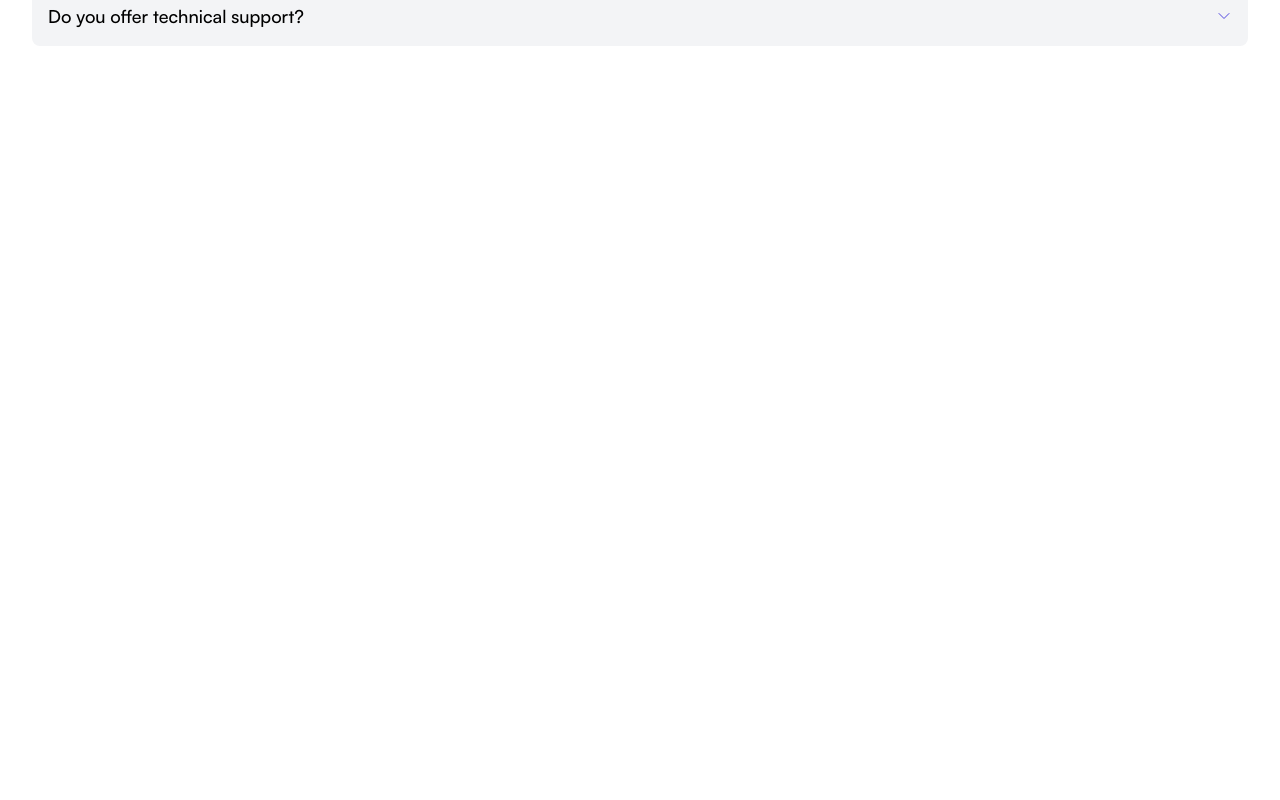
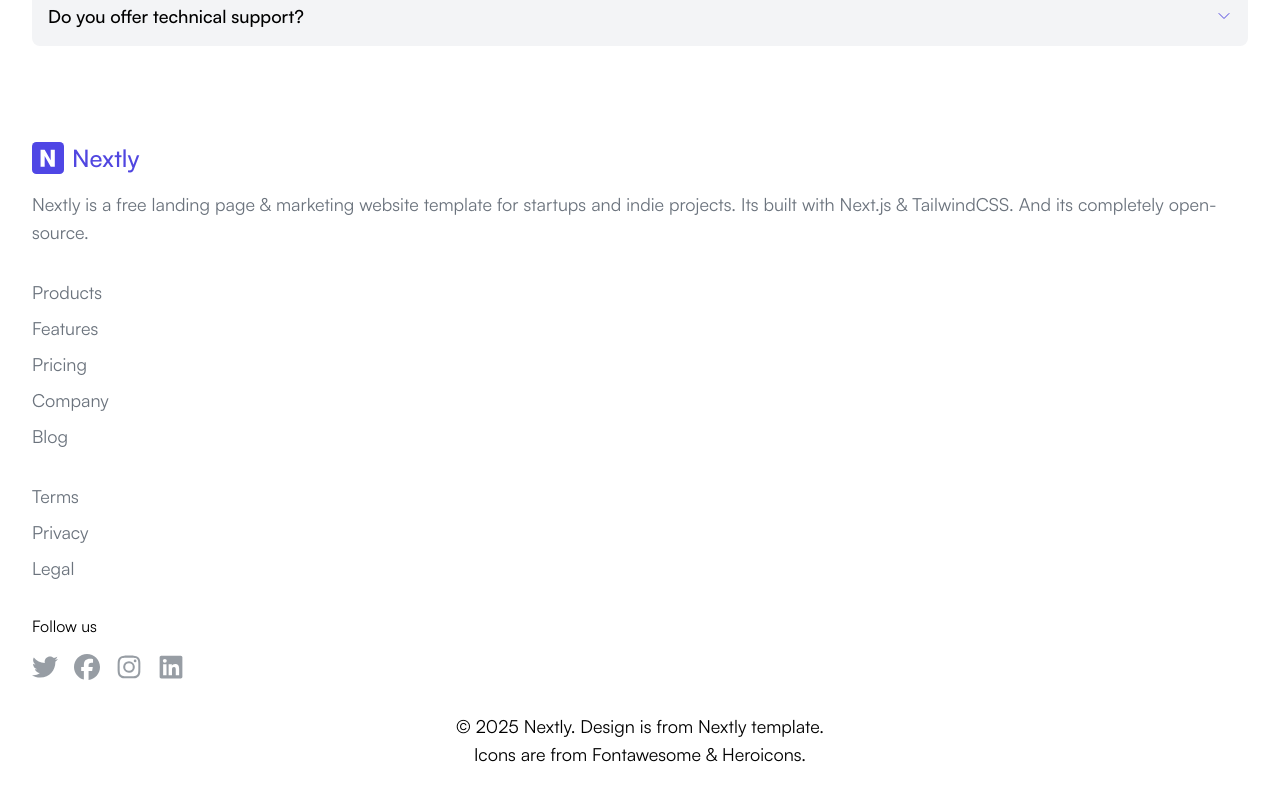
Before and after one commit to SayeemZaman/Nextly-Landing-Page, a React (Vite) app: page / in a window 1280 px wide. Shown: the part 6340-7140 px from the top of the page. Before the commit the page ends 6498 px from the top, so only its background shows below. Built offline with nearby package versions, Linux system fonts and the light colour scheme.

Commit message:
add Footer

```diff
--- a/src/App.jsx
+++ b/src/App.jsx
@@ -4,6 +4,7 @@ import Benefits from './components/Benefits';
 import Video from "./components/Video";
 import Testimonials from "./components/Testimonials";
 import FaqList from "./components/FaqList"
+import Footer from "./components/Footer";
 
 function App() {
   return (
@@ -14,6 +15,7 @@ function App() {
       <Video />
       <Testimonials />
       <FaqList />
+      <Footer />
     </div>
   )
 }
--- /dev/null
+++ b/src/components/Footer.jsx
@@ -0,0 +1,50 @@
+import Social from "./Social";
+import logo from "../assets/images/logo.svg";
+
+const data1 = ["Products", "Features", "Pricing", "Company", "Blog"];
+const data2 = ["Terms", "Privacy", "Legal"];
+
+function Link({item}){
+  return (
+    <p className="my-[8px] text-lg text-slate-gray hover:text-prime transition">
+      {item}
+    </p>
+  );
+};
+
+function LinkList({arr}){
+  return (
+    <div className="my-[32px]">
+      {arr.map((item, i) => (
+        <Link key={i} item={item} />
+      ))}
+    </div>
+  )
+};
+
+export default function Footer(){
+  return (
+    <footer>
+      <div className="flex gap-[8px] items-center my-[16px]">
+        <img className="w-[32px]" src={logo} alt="Logo" />
+        <p className="font-medium text-prime text-2xl">Nextly</p>
+      </div>
+      <p className="text-slate-gray text-lg">
+        Nextly is a free landing page & marketing website template for startups and indie projects.
+        Its built with Next.js & TailwindCSS. And its completely open-source.
+      </p>
+      <div>
+        <LinkList arr={data1} />
+        <LinkList arr={data2} />
+      </div>
+      <div className="my-[16px] flex flex-col gap-[16px]">
+        <p className="text-black">Follow us</p>
+        <Social />
+      </div>
+      <p className="text-center text-lg mt-[32px]">
+        © 2025 Nextly. Design is from Nextly template. <br />
+        Icons are from Fontawesome & Heroicons.
+      </p>
+    </footer>
+  );
+}
```
